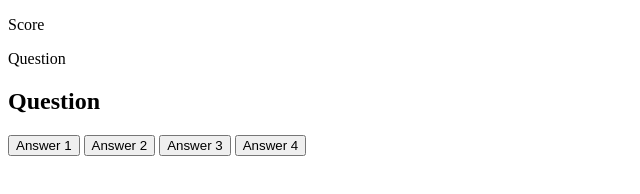
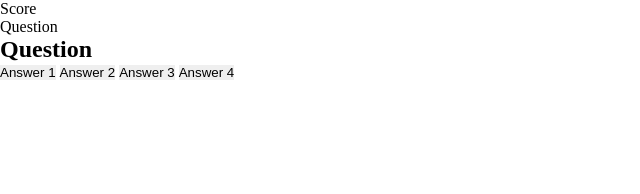
Before and after one commit to LanaCreegan/airport-quiz-1, a plain HTML site: page quiz.html in a window 1280 px wide. Shown: the whole page, without its empty margins (0-640 px from the left). Drawn offline with Linux system fonts and the light colour scheme; a web font is replaced by a local one.

Commit message:
Set margin and padding to 0, and border to none

```diff
--- a/assets/CSS/style.css
+++ b/assets/CSS/style.css
@@ -1 +1,7 @@
 @import url('https://fonts.googleapis.com/css2?family=Lusitana&family=Raleway:wght@700&display=swap');
+
+* {
+    margin: 0;
+    padding: 0;
+    border: none;
+}
--- a/quiz.html
+++ b/quiz.html
@@ -36,6 +36,6 @@
 
 
     </section>
-
+    <script src="assets/js/script.js"></script>
 </body>
 </html>
```
